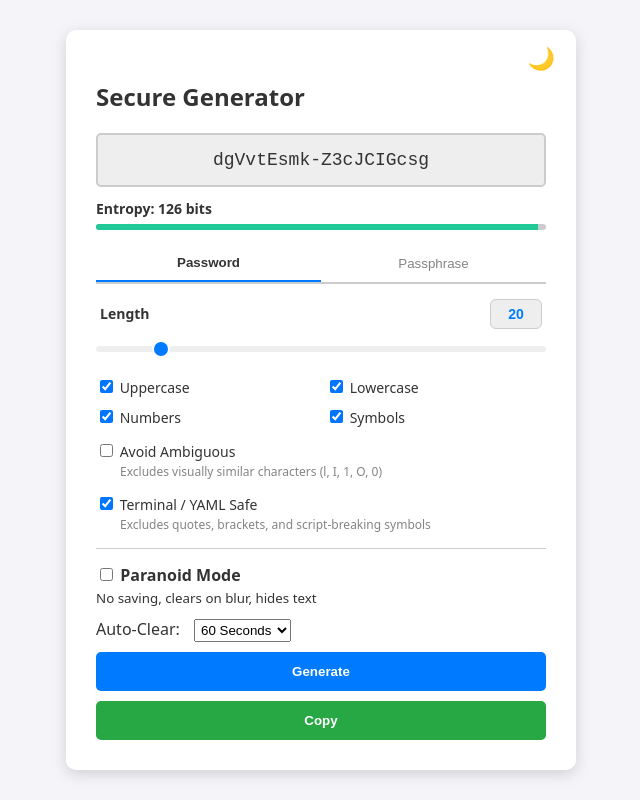
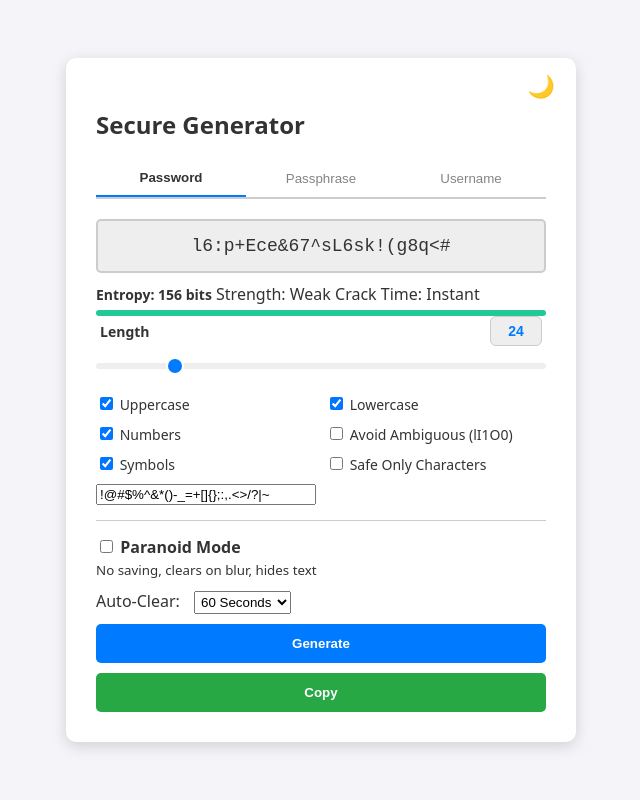
Before and after one commit to jakubgt/homelab-vault-gen, a plain HTML site: page vault-generator/index.html in a window 1280 px wide. Shown: the whole page, without its empty margins (319-959 px from the left). Drawn offline with Linux system fonts and the light colour scheme.

Commit message:
Update index.html

```diff
--- a/vault-generator/index.html
+++ b/vault-generator/index.html
@@ -14,49 +14,45 @@
         <button class="theme-toggle" id="theme-btn" title="Toggle Theme">🌙</button>
         <h2>Secure Generator</h2>
 
+        <div class="tabs">
+            <button id="tab-pwd" class="tab-btn active">Password</button>
+            <button id="tab-pass" class="tab-btn">Passphrase</button>
+            <button id="tab-user" class="tab-btn">Username</button>
+        </div>
+
         <div id="result-container" title="Click to copy">
             <div id="result"></div>
             <div id="paranoid-overlay" class="hidden">Hover to Reveal</div>
         </div>
 
-        <div class="entropy-meter">
+        <div class="stats-row">
             <span id="entropy-text">Entropy: 0 bits</span>
-            <div class="entropy-bar-container">
-                <div id="entropy-bar"></div>
-            </div>
+            <span id="strength-text" class="strength-weak">Strength: Weak</span>
+            <span id="crack-text">Crack Time: Instant</span>
         </div>
-
-        <div class="tabs">
-            <button id="tab-pwd" class="tab-btn active">Password</button>
-            <button id="tab-pass" class="tab-btn">Passphrase</button>
+        <div class="entropy-bar-container">
+            <div id="entropy-bar"></div>
         </div>
 
         <div class="controls">
-            <div class="length-header">
+            <div class="length-header" id="length-container">
                 <span id="length-label">Length</span>
-                <input type="number" id="length-num" min="4" max="128" value="20">
+                <input type="number" id="length-num" min="4" max="128" value="24">
             </div>
-            <input type="range" id="length" min="4" max="128" value="20" class="full-slider">
+            <input type="range" id="length" min="4" max="128" value="24" class="full-slider" id="length-slider">
 
             <div id="pwd-options" class="options-grid">
                 <label><input type="checkbox" id="opt-upper" checked> Uppercase</label>
                 <label><input type="checkbox" id="opt-lower" checked> Lowercase</label>
                 <label><input type="checkbox" id="opt-nums" checked> Numbers</label>
+                <label><input type="checkbox" id="opt-ambig"> Avoid Ambiguous (lI1O0)</label>
                 <label><input type="checkbox" id="opt-syms" checked> Symbols</label>
-
-                <div class="full-width-opt">
-                    <label><input type="checkbox" id="opt-ambig"> Avoid Ambiguous</label>
-                    <div class="opt-desc">Excludes visually similar characters (l, I, 1, O, 0)</div>
-                </div>
-
-                <div class="full-width-opt">
-                    <label><input type="checkbox" id="opt-safe" checked> Terminal / YAML Safe</label>
-                    <div class="opt-desc">Excludes quotes, brackets, and script-breaking symbols</div>
-                </div>
+                <label><input type="checkbox" id="opt-safe"> Safe Only Characters</label>
+                <input type="text" id="sym-input" class="full-width-input" value="!@#$%^&*()-_=+[]{};:,.<>/?|~">
             </div>
 
             <div id="pass-options" class="options-grid hidden">
-                <label><input type="checkbox" id="opt-pass-caps"> Capitalize Words</label>
+                <label><input type="checkbox" id="opt-pass-caps" checked> Capitalize Words</label>
                 <label><input type="checkbox" id="opt-pass-nums"> Insert Numbers</label>
                 <label class="full-width-opt">Separator:
                     <select id="opt-pass-sep" style="margin-left: 10px; padding: 2px;">
@@ -64,6 +60,18 @@
                         <option value="_">Underscore (_)</option>
                         <option value=".">Period (.)</option>
                         <option value=" ">Space</option>
+                    </select>
+                </label>
+            </div>
+
+            <div id="user-options" class="options-grid hidden">
+                <label><input type="checkbox" id="opt-user-nums" checked> Append Numbers</label>
+                <label class="full-width-opt">Separator:
+                    <select id="opt-user-sep" style="margin-left: 10px; padding: 2px;">
+                        <option value="">None</option>
+                        <option value="-">Hyphen (-)</option>
+                        <option value="_">Underscore (_)</option>
+                        <option value=".">Period (.)</option>
                     </select>
                 </label>
             </div>
```
